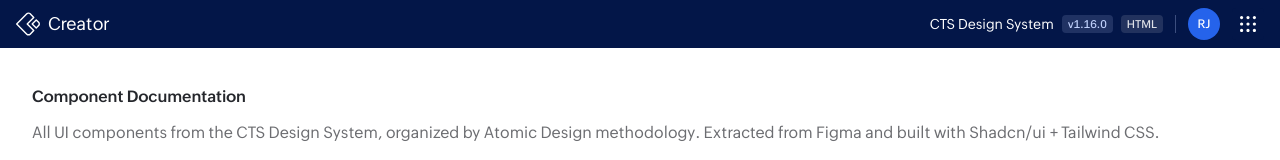
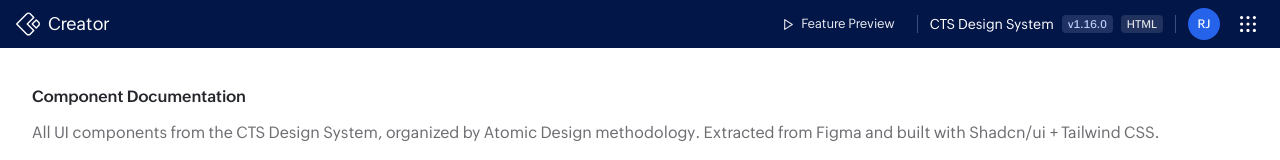
Before and after one commit to rajendra-prasad-2476/creator-ds, a React (Vite) app: page / in a window 1280 px wide. Shown: the top 160 px of the page. Built offline with nearby package versions, Linux system fonts and the light colour scheme.

Commit message:
feat(TopBar): add Feature Preview link in TopBar right section
Adds a play-icon + 'Feature Preview' text link to /features.html
in the TopBar right section, before the workspace selector separator.
Zero impact on existing usage — purely additive.

```diff
--- a/src/components/ui/top-bar.tsx
+++ b/src/components/ui/top-bar.tsx
@@ -136,6 +136,24 @@ export function TopBar({
 
       {/* Right: Controls */}
       <div className="flex items-center gap-3">
+        {/* Feature Preview link */}
+        <a
+          href="/features.html"
+          className="flex items-center gap-1.5 rounded-[4px] px-2.5 py-1.5 text-white/90 text-[13px] leading-[18px] whitespace-nowrap outline-none transition-colors hover:bg-white/10 hover:text-white focus-visible:ring-2 focus-visible:ring-white/50"
+          style={{ fontFamily: "'Zoho Puvi', sans-serif" }}
+        >
+          <svg width="13" height="13" viewBox="0 0 24 24" fill="none" stroke="currentColor" strokeWidth="2" strokeLinecap="round" strokeLinejoin="round" aria-hidden>
+            <polygon points="5 3 19 12 5 21 5 3"/>
+          </svg>
+          Feature Preview
+        </a>
+
+        {/* Separator */}
+        <div
+          className="h-[18px] w-px shrink-0"
+          style={{ backgroundColor: "rgba(192, 209, 252, 0.3)" }}
+        />
+
         {docTitle ? (
           /* Documentation context info */
           <div className="flex items-center gap-2">
```
